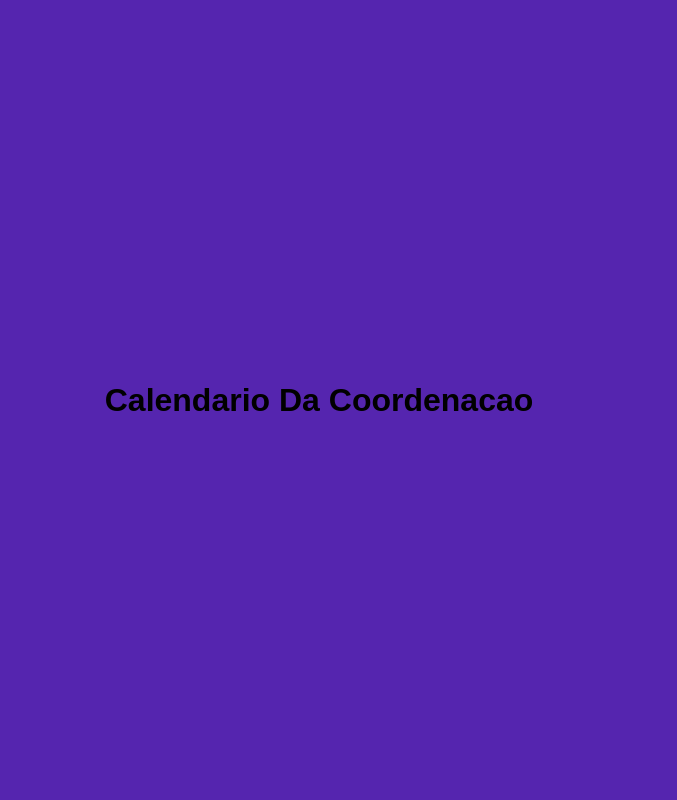
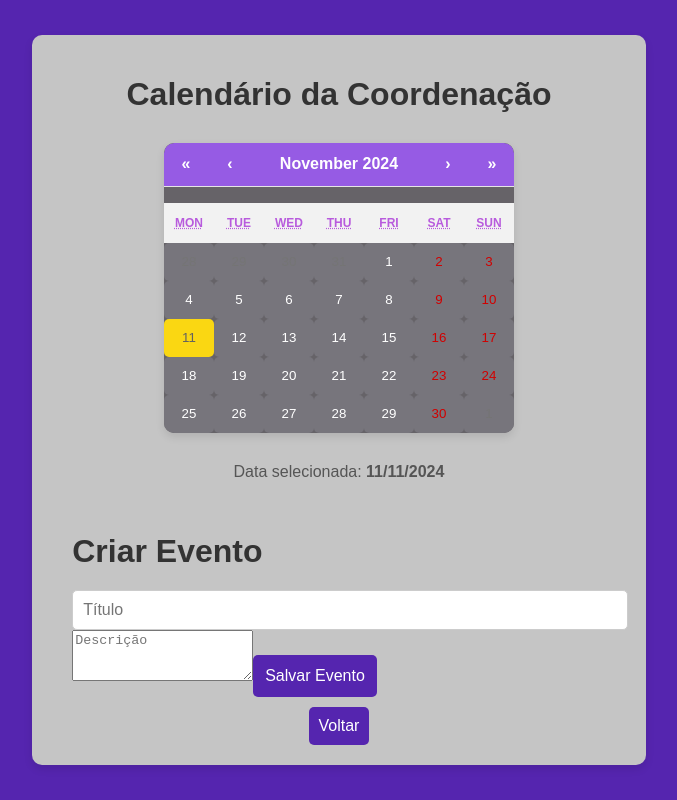
Before and after one commit to julianotadeu/InforCampus, a React (Vite) app: page /InforCampus/calendarioCoordenacao in a window 1280 px wide. Shown: the whole page, without its empty margins (321-998 px from the left). Built offline with nearby package versions, Linux system fonts and the light colour scheme.

Commit message:
atualizando o calendario

```diff
--- a/src/pages/Login.jsx
+++ b/src/pages/Login.jsx
@@ -472,6 +472,7 @@ export default Login;
 
 //Testando autenticação
 
+
 import React, { useState } from 'react';
 import { useNavigate } from 'react-router-dom';
 import '../styles/pages/Login.css';
@@ -571,7 +572,6 @@ const Login = () => {
                             <option value="Professor/Coordenação">Professor/Coordenação</option>
                         </select>
                     </div>
-                    {/* Formulário de cadastro (semelhante ao que você já fez) */}
                 </form>
             )}
 
--- a/src/pages/alunos/CalendarioAluno.jsx
+++ b/src/pages/alunos/CalendarioAluno.jsx
@@ -6,15 +6,38 @@ import '../../styles/pages/Calendario.css'; // Seu estilo customizado
 const CalendarioAluno = () => {
     const [date, setDate] = useState(new Date());
 
+    // Dados de exemplo para eventos
+    const eventos = {
+        "2024-12-10": { titulo: "Apresentação de TCC", descricao: "Entrega de projeto." },
+        "2024-12-11": { titulo: "Aula de Manutenção de Sistemas", descricao: "Atividade pontuada." },
+        "2024-12-18": { titulo: "Teste de Sistemas", descricao: "Entrega do projeto de programação." },
+    };
+
     const handleChange = (selectedDate) => {
         setDate(selectedDate);
     };
+
+    // Formatar a data para comparar com os eventos
+    const dataFormatada = date.toISOString().split("T")[0];
+    const eventoAtual = eventos[dataFormatada];
 
     return (
         <div className="calendar-container">
             <h1>Meu Calendário</h1>
             <Calendar onChange={handleChange} value={date} />
             <p>Data selecionada: <strong>{date.toLocaleDateString()}</strong></p>
+
+            {eventoAtual ? (
+                <div className="evento-info">
+                    <h2>Evento: {eventoAtual.titulo}</h2>
+                    <p>Descrição: {eventoAtual.descricao}</p>
+                </div>
+            ) : (
+                <p>Não há eventos programados para esta data.</p>
+            )}
+            <button className="voltar" onClick={() => window.history.back()}>
+                Voltar
+            </button>
         </div>
     );
 };
--- a/src/pages/coordenacao/CalendarioCoordenacao.jsx
+++ b/src/pages/coordenacao/CalendarioCoordenacao.jsx
@@ -1,11 +1,107 @@
-import React, { useState } from 'react';
-
+import React, { useState } from "react";
+import Calendar from "react-calendar";
+import 'react-calendar/dist/Calendar.css';
+import '../../styles/pages/Calendario.css'; // Seu estilo customizado
 
 const CalendarioCoordenacao = () => {
+    const [date, setDate] = useState(new Date());
+    const [events, setEvents] = useState({});
+    const [newEvent, setNewEvent] = useState({ title: "", description: "" });
+    const [editing, setEditing] = useState(false);
 
+    const handleDateChange = (selectedDate) => {
+        setDate(selectedDate);
+        setNewEvent({ title: "", description: "" });
+        setEditing(false);
+    };
+
+    const handleCreateEvent = () => {
+        const dateKey = date.toISOString().split("T")[0];
+        setEvents({
+            ...events,
+            [dateKey]: { ...newEvent },
+        });
+        setNewEvent({ title: "", description: "" });
+    };
+
+    const handleDeleteEvent = () => {
+        const dateKey = date.toISOString().split("T")[0];
+        const updatedEvents = { ...events };
+        delete updatedEvents[dateKey];
+        setEvents(updatedEvents);
+    };
+
+    const handleEditEvent = () => {
+        const dateKey = date.toISOString().split("T")[0];
+        setEditing(true);
+        setNewEvent(events[dateKey]);
+    };
+
+    const handleSaveEdit = () => {
+        const dateKey = date.toISOString().split("T")[0];
+        setEvents({
+            ...events,
+            [dateKey]: { ...newEvent },
+        });
+        setEditing(false);
+    };
 
     return (
-        <h1>Calendario Da Coordenacao</h1>
+        <div className="calendar-container">
+            <h1>Calendário da Coordenação</h1>
+            <Calendar onChange={handleDateChange} value={date} />
+            <p>Data selecionada: <strong>{date.toLocaleDateString()}</strong></p>
+
+            {events[date.toISOString().split("T")[0]] ? (
+                <div className="evento-info">
+                    {editing ? (
+                        <div>
+                            <h2>Editar Evento</h2>
+                            <input
+                                type="text"
+                                placeholder="Título"
+                                value={newEvent.title}
+                                onChange={(e) => setNewEvent({ ...newEvent, title: e.target.value })}
+                            />
+                            <textarea
+                                placeholder="Descrição"
+                                value={newEvent.description}
+                                onChange={(e) => setNewEvent({ ...newEvent, description: e.target.value })}
+                                rows="3"
+                            />
+                            <button onClick={handleSaveEdit}>Salvar Alterações</button>
+                        </div>
+                    ) : (
+                        <div>
+                            <h2>{events[date.toISOString().split("T")[0]].title}</h2>
+                            <p>{events[date.toISOString().split("T")[0]].description}</p>
+                            <button onClick={handleEditEvent}>Editar Evento</button>
+                            <button onClick={handleDeleteEvent}>Excluir Evento</button>
+                        </div>
+                    )}
+                </div>
+            ) : (
+                <div className="evento-info">
+                    <h2>Criar Evento</h2>
+                    <input
+                        type="text"
+                        placeholder="Título"
+                        value={newEvent.title}
+                        onChange={(e) => setNewEvent({ ...newEvent, title: e.target.value })}
+                    />
+                    <textarea
+                        placeholder="Descrição"
+                        value={newEvent.description}
+                        onChange={(e) => setNewEvent({ ...newEvent, description: e.target.value })}
+                        rows="3"
+                    />
+                    <button onClick={handleCreateEvent}>Salvar Evento</button>
+                </div>
+            )}
+            <button className="voltar" onClick={() => window.history.back()}>
+                Voltar
+            </button>
+        </div>
     );
 };
 
--- a/src/pages/professores/CalendarioProfessores.jsx
+++ b/src/pages/professores/CalendarioProfessores.jsx
@@ -1,11 +1,74 @@
-import React, { useState } from 'react';
-
+import React, { useState } from "react";
+import Calendar from "react-calendar";
+import 'react-calendar/dist/Calendar.css';
+import '../../styles/pages/Calendario.css'; // Seu estilo customizado
 
 const CalendarioProfessores = () => {
+    const [date, setDate] = useState(new Date());
+    const [events, setEvents] = useState({
+        "2024-12-10": { title: "Reunião pedagógica", description: "Discussão sobre metas semestrais." },
+        "2024-12-12": { title: "Aula extra", description: "Revisão para a prova final." },
+    });
+    const [editing, setEditing] = useState(false);
+    const [newDescription, setNewDescription] = useState("");
 
+    const handleDateChange = (selectedDate) => {
+        setDate(selectedDate);
+        setEditing(false);
+        setNewDescription("");
+    };
+
+    const handleEdit = () => {
+        setEditing(true);
+        const event = events[date.toISOString().split("T")[0]];
+        if (event) {
+            setNewDescription(event.description);
+        }
+    };
+
+    const handleSave = () => {
+        const dateKey = date.toISOString().split("T")[0];
+        setEvents({
+            ...events,
+            [dateKey]: {
+                ...events[dateKey],
+                description: newDescription,
+            },
+        });
+        setEditing(false);
+    };
 
     return (
-        <h1>Calendario Dos Professores</h1>
+        <div className="calendar-container">
+            <h1>Calendário do Professor</h1>
+            <Calendar onChange={handleDateChange} value={date} />
+            <p>Data selecionada: <strong>{date.toLocaleDateString()}</strong></p>
+            {events[date.toISOString().split("T")[0]] ? (
+                <div className="evento-info">
+                    <h2>{events[date.toISOString().split("T")[0]].title}</h2>
+                    {editing ? (
+                        <div>
+                            <textarea
+                                value={newDescription}
+                                onChange={(e) => setNewDescription(e.target.value)}
+                                rows="3"
+                            />
+                            <button onClick={handleSave}>Salvar</button>
+                        </div>
+                    ) : (
+                        <>
+                            <p>{events[date.toISOString().split("T")[0]].description}</p>
+                            <button onClick={handleEdit}>Editar Descrição</button>
+                        </>
+                    )}
+                </div>
+            ) : (
+                <p>Nenhum evento para esta data.</p>
+            )}
+            <button className="voltar" onClick={() => window.history.back()}>
+                Voltar
+            </button>
+        </div>
     );
 };
 
```
Also changed, not shown: src/styles/pages/Login.css (line endings or trailing spaces).
